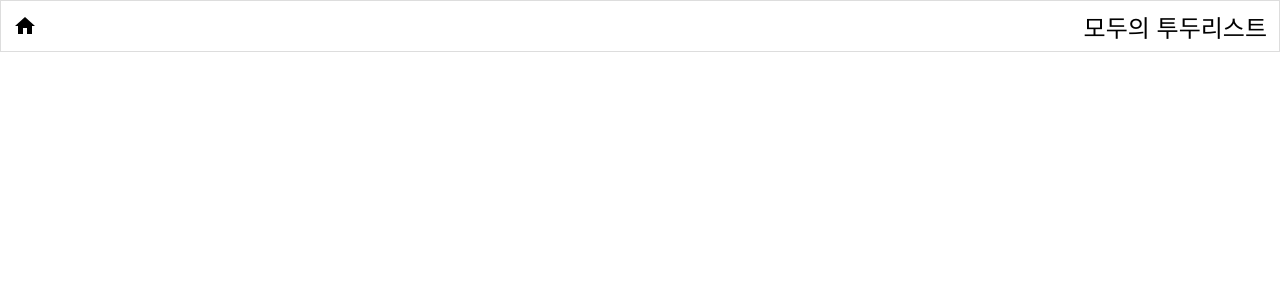
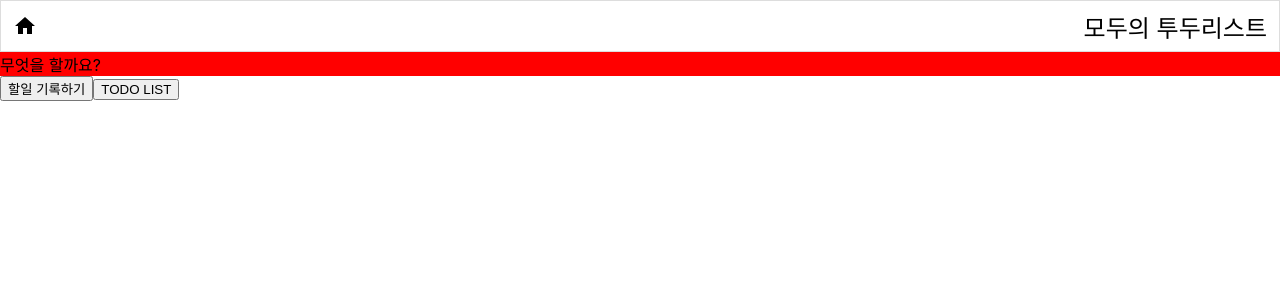
Before and after one commit to suzzeong/Redux-Toolkit-Todolist, a React (Create React App) app: page / in a window 1280 px wide. Shown: the top 300 px of the page. Built offline with nearby package versions, Linux system fonts and the light colour scheme.

Commit message:
홈 만드는 중

```diff
--- /dev/null
+++ b/src/components/Home.jsx
@@ -0,0 +1,29 @@
+import React from "react"
+import Layout from "./Layout";
+import styled from "styled-components";
+
+const Home = () => {
+
+    return (
+
+        <Layout>
+            <HomeTop>무엇을 할까요?</HomeTop>
+            <HomeBottom>
+                <button>할일 기록하기</button>
+                <button>TODO LIST</button>
+            </HomeBottom>
+        </Layout>
+
+    )
+
+}
+
+export default Home;
+
+const HomeTop = styled.div`
+    background-color: red;
+`
+
+const HomeBottom = styled.div`
+
+`
--- a/src/components/Layout.jsx
+++ b/src/components/Layout.jsx
@@ -13,15 +13,15 @@ const Layout = (props) => {
 export default Layout;
 
 const StLayoutContainer = styled.div`
-  box-sizing: border-box;
+  /* box-sizing: border-box;
   padding: 0px;
   margin: 0px;
   text-decoration: none;
-  outline: none;
+  outline: none; */
 `;
 
 const StLayoutContents = styled.div`
-  height: calc(100vh - 100px);
-  background-color: rgb(255, 255, 255);
-  padding: 24px;
+  /* height: calc(100vh - 100px); */
+  /* background-color: rgb(255, 255, 255);
+  padding: 24px; */
 `;
--- a/src/pages/TodoList.jsx
+++ b/src/pages/TodoList.jsx
@@ -1,7 +1,7 @@
 import React from "react";
-import Layout from "../components/Layout";
+import Home from "../components/Home";
 
 const TodoList = () => {
-    return <Layout></Layout>
+    return <Home/>
 }
 export default TodoList;
```
